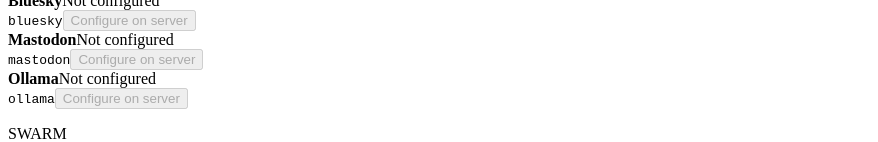
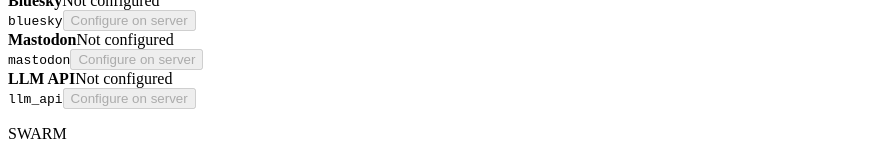
Before and after one commit to djny45/Money-agentic-, a Next.js app in the folder frontend/: page / in a window 1280 px wide. Shown: the part 658-800 px from the top of the page, without its empty margins (0-878 px from the left). Built offline with nearby package versions, Linux system fonts and the light colour scheme; no server answers.

Commit message:
Replace Ollama dashboard integration with LLM API

```diff
--- a/frontend/app/page.js
+++ b/frontend/app/page.js
@@ -1,7 +1,7 @@
 "use client";
 import { useEffect, useState } from "react";
 
-const integrations = [["CPA Network","cpagrip"],["Postiz","postiz"],["Bluesky","bluesky"],["Mastodon","mastodon"],["Ollama","ollama"]];
+const integrations = [["CPA Network","cpagrip"],["Postiz","postiz"],["Bluesky","bluesky"],["Mastodon","mastodon"],["LLM API","llm_api"]];
 
 export default function Home() {
   const [status,setStatus] = useState({agent:"loading",publishing:"loading",mode:"DRY_RUN"});
```
